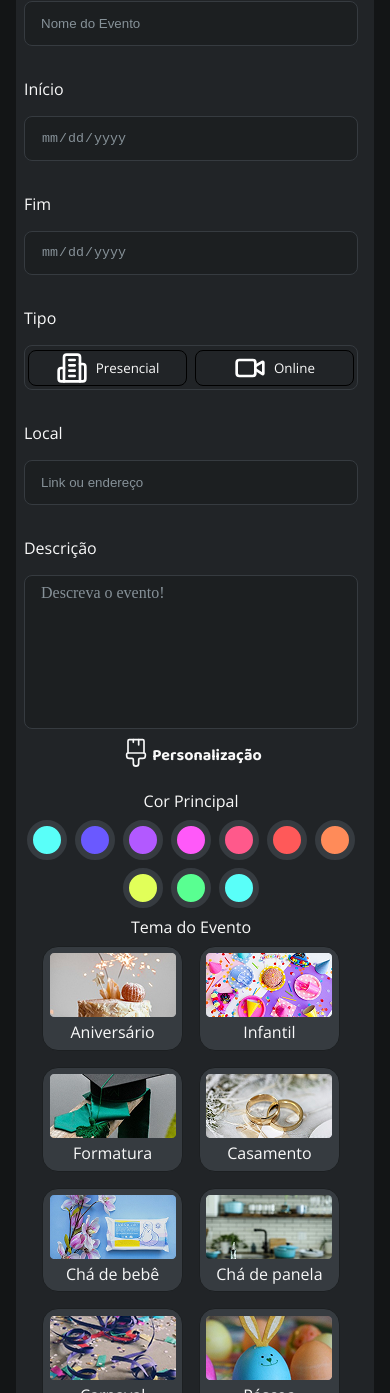
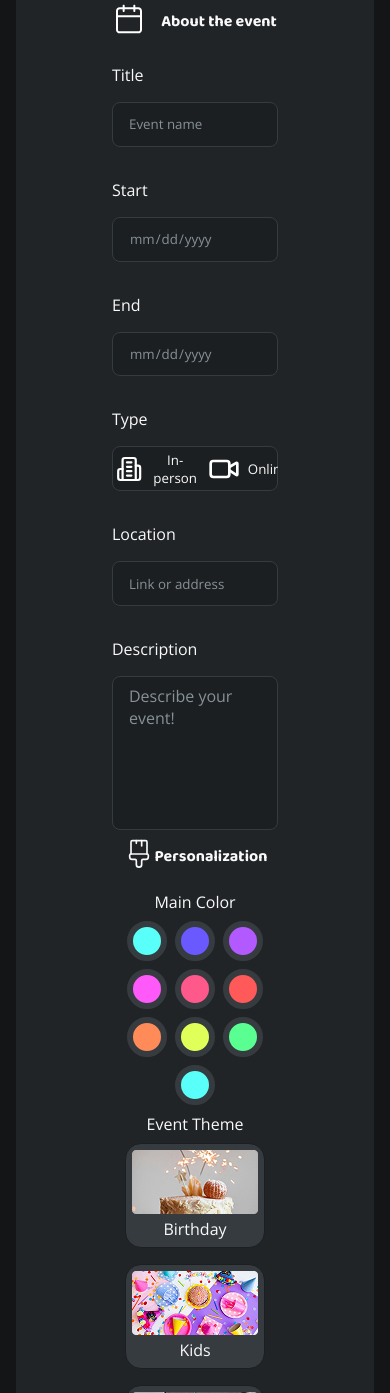
Before and after one commit to Mauricioibzde/Event-Invitation-Form, a plain HTML site: page index.html in a window 390 px wide. Shown: the part 607-2000 px from the top of the page. Drawn offline with nearby package versions, Linux system fonts and the light colour scheme.

Commit message:
Css done

```diff
--- a/index.html
+++ b/index.html
@@ -6,77 +6,56 @@
 <link href="https://fonts.googleapis.com/css2?family=Open+Sans:ital,wght@0,300..800;1,300..800&family=Leckerli+One&family=Baloo+2:wght@400..800&display=swap" rel="stylesheet">
 <meta charset="UTF-8">
 <meta name="viewport" content="width=device-width, initial-scale=1.0">
-<title>Formulário de convite</title>
+<title>Invitation Form</title>
 <link rel="stylesheet" href="style/index.css">
+</head>
 
-</head>
 <body>
-    <main class="grid column-grid  mobile-column">
-      <section class="background-high-light  background-fixed background-aside-mobile">
+    <main class="grid column-grid mobile-column">
+      <section class="background-high-light background-fixed background-aside-mobile">
           <div>
             <p><img src="assets/icons/icons-party.png" alt=""></p>
             <h1 class="logo">Festivity</h1>
-            <p><span>Crie um convite digital para o seu evento</span></p>
+            <p><span>Create a digital invitation for your event</span></p>
         </div>
       </section>
-       <section class="aside-form section-principal">
-         <aside class="container aside-mobile ">
+
+      <section class="aside-form section-principal">
+         <aside class="aside-mobile">
             <header>
-                <h1>Crie seu convite</h1>
+                <h1>Create your invitation</h1>
             </header>
+
             <form>
                 <header>
                     <span><img src="assets/icons/calendar.svg" alt=""></span>
-                    <span class="baloo-txt">Sobre o evento</span>
+                    <span class="baloo-txt">About the event</span>
                </header>
 
                 <div class="menu-form grid grid-form">
                     <div class="menu-form-title-name-of-event">
-                        <label for="title-of-event"><span>Título</span></label>
-                        <input id="input-title-of-event" type="text" name="titulo" placeholder="Nome do Evento" required>
+                        <label for="title-of-event"><span>Title</span></label>
+                        <input id="input-title-of-event" type="text" name="title" placeholder="Event name" required>
                    </div>
+
                     <div class="menu-form-start">
-                        <label for="inicio-evento"><span>Início</span></label>
-                        <input id="inicio-evento" type="date" name="inicio" required />
+                        <label for="inicio-evento"><span>Start</span></label>
+                        <input id="inicio-evento" type="date" name="start" required />
                     </div>
 
-
-                    <!--<div class="menu-form-end">
-                        <p><span>Fim</span></p>
-                        <input id="" type="date" placeholder="">
-                   </div>
-
-                     <div class="menu-btn-select">
-                        <p><span>Tipo</span></p>
-                        <div class="btn-form">
-                             <button id="btn-building"><svg xmlns="http://www.w3.org/2000/svg" width="32" height="32" viewBox="0 0 24 24" fill="none" stroke="currentColor" stroke-width="2" stroke-linecap="round" stroke-linejoin="round" class="lucide lucide-building2-icon lucide-building-2"><path d="M6 22V4a2 2 0 0 1 2-2h8a2 2 0 0 1 2 2v18Z"/><path d="M6 12H4a2 2 0 0 0-2 2v6a2 2 0 0 0 2 2h2"/><path d="M18 9h2a2 2 0 0 1 2 2v9a2 2 0 0 1-2 2h-2"/><path d="M10 6h4"/><path d="M10 10h4"/><path d="M10 14h4"/><path d="M10 18h4"/></svg><span>Presencial</span></button>
-                              <button id="btn-video"><svg xmlns="http://www.w3.org/2000/svg" width="32" height="32" viewBox="0 0 24 24" fill="none" stroke="currentColor" stroke-width="2" stroke-linecap="round" stroke-linejoin="round" class="lucide lucide-video-icon lucide-video"><path d="m16 13 5.223 3.482a.5.5 0 0 0 .777-.416V7.87a.5.5 0 0 0-.752-.432L16 10.5"/><rect x="2" y="6" width="14" height="12" rx="2"/></svg><span>Online</span></button>
-                        </div>
-
-                   </div>
-
-                      <div class="menu-local-input">
-                        <p><span>Local</span></p>
-                        <input type="text" placeholder="Link ou endereço">
-                   </div>
-
-                     <div class="menu-description-input">
-                        <p><span>Descrição</span></p>
-                        <input type="text" placeholder="Link ou endereço">
-                   </div>-->
-
                    <div class="menu-form-end">
-                    <label for="fim-evento"><span>Fim</span></label>
-                    <input id="fim-evento" type="date" name="fim" required />
+                    <label for="fim-evento"><span>End</span></label>
+                    <input id="fim-evento" type="date" name="end" required />
                     </div>
 
                     <div class="menu-btn-select">
-                    <label><span>Tipo</span></label> <!-- Sem 'for' pois é um grupo de botões -->
-                    <div class="btn-form" role="group" aria-label="Tipo do evento">
+                    <label><span>Type</span></label> <!-- No 'for' since it's a button group -->
+                    <div class="btn-form" role="group" aria-label="Event type">
                         <button id="btn-building" type="button" aria-pressed="false">
                         <svg xmlns="http://www.w3.org/2000/svg" width="32" height="32" viewBox="0 0 24 24" fill="none" stroke="currentColor" stroke-width="2" stroke-linecap="round" stroke-linejoin="round" class="lucide lucide-building2-icon lucide-building-2"><path d="M6 22V4a2 2 0 0 1 2-2h8a2 2 0 0 1 2 2v18Z"/><path d="M6 12H4a2 2 0 0 0-2 2v6a2 2 0 0 0 2 2h2"/><path d="M18 9h2a2 2 0 0 1 2 2v9a2 2 0 0 1-2 2h-2"/><path d="M10 6h4"/><path d="M10 10h4"/><path d="M10 14h4"/><path d="M10 18h4"/></svg>
-                        <span>Presencial</span>
+                        <span>In-person</span>
                         </button>
+
                         <button id="btn-video" type="button" aria-pressed="false">
                         <svg xmlns="http://www.w3.org/2000/svg" width="32" height="32" viewBox="0 0 24 24" fill="none" stroke="currentColor" stroke-width="2" stroke-linecap="round" stroke-linejoin="round" class="lucide lucide-video-icon lucide-video"><path d="m16 13 5.223 3.482a.5.5 0 0 0 .777-.416V7.87a.5.5 0 0 0-.752-.432L16 10.5"/><rect x="2" y="6" width="14" height="12" rx="2"/></svg>
                         <span>Online</span>
@@ -85,27 +64,26 @@
                     </div>
 
                     <div class="menu-local-input">
-                    <label for="local-evento"><span>Local</span></label>
-                    <input id="local-evento" type="text" name="local" placeholder="Link ou endereço" />
+                    <label for="local-evento"><span>Location</span></label>
+                    <input id="local-evento" type="text" name="location" placeholder="Link or address" />
                     </div>
 
                     <div class="menu-description-text-area">
-                    <label for="descricao-evento"><span>Descrição</span></label>
-                    <textarea id="text-area" name="descricao" placeholder="Descreva o evento!" rows="3"></textarea>
+                    <label for="descricao-evento"><span>Description</span></label>
+                    <textarea id="text-area" name="description" placeholder="Describe your event!" rows="3"></textarea>
                     </div>
-
-
                 </div>
             </form>
+
             <section class="Personalization">
                 <header class="gap-0">
                     <span><svg xmlns="http://www.w3.org/2000/svg" width="32" height="32" viewBox="0 0 24 24" fill="none" stroke="currentColor" stroke-width="1.25" stroke-linecap="round" stroke-linejoin="round" class="lucide lucide-paintbrush-vertical-icon lucide-paintbrush-vertical"><path d="M10 2v2"/><path d="M14 2v4"/><path d="M17 2a1 1 0 0 1 1 1v9H6V3a1 1 0 0 1 1-1z"/><path d="M6 12a1 1 0 0 0-1 1v1a2 2 0 0 0 2 2h2a1 1 0 0 1 1 1v2.9a2 2 0 1 0 4 0V17a1 1 0 0 1 1-1h2a2 2 0 0 0 2-2v-1a1 1 0 0 0-1-1"/></svg></span>
-                    <span class="baloo-txt">Personalização</span>
+                    <span class="baloo-txt">Personalization</span>
                 </header>
 
-                <header><p>Cor Principal</p></header>
+                <header><p>Main Color</p></header>
                 <div class="color-btn color-btn-align">
-                <button id="color-btn-1"></button>
+                        <button id="color-btn-1"></button>
                         <button id="color-btn-2"></button>
                         <button id="color-btn-3"></button>
                         <button id="color-btn-4"></button>
@@ -116,44 +94,44 @@
                         <button id="color-btn-9"></button>
                         <button id="color-btn-10"></button>
                 </div>
-                <header><p>Tema do Evento</p></header>
 
+                <header><p>Event Theme</p></header>
                 <div class="card-thema grid">
                     <div class="card">
                         <img src="assets/img/Image-01.png" alt="">
-                        <p><span>Aniversário</span></p>
+                        <p><span>Birthday</span></p>
                     </div>
                      <div class="card">
                         <img src="assets/img/image-02.png" alt="">
-                        <p><span>Infantil</span></p>
+                        <p><span>Kids</span></p>
                     </div>
                      <div class="card">
                         <img src="assets/img/image-03.png" alt="">
-                        <p><span>Formatura</span></p>
+                        <p><span>Graduation</span></p>
                     </div>
                      <div class="card">
                         <img src="assets/img/Image-04.png" alt="">
-                        <p><span>Casamento</span></p>
+                        <p><span>Wedding</span></p>
                     </div>
                      <div class="card">
                         <img src="assets/img/Image-05.png" alt="">
-                        <p><span>Chá de bebê</span></p>
+                        <p><span>Baby Shower</span></p>
                     </div>
                      <div class="card">
                         <img src="assets/img/Image-06.png" alt="">
-                        <p><span>Chá de panela</span></p>
+                        <p><span>Bridal Shower</span></p>
                     </div>
                      <div class="card">
                         <img src="assets/img/Image-07.png" alt="">
-                        <p><span>Carnaval</span></p>
+                        <p><span>Carnival</span></p>
                     </div>
                      <div class="card">
                         <img src="assets/img/Image-08.png" alt="">
-                        <p><span>Páscoa</span></p>
+                        <p><span>Easter</span></p>
                     </div>
                      <div class="card">
                         <img src="assets/img/Image-09.png" alt="">
-                        <p><span>São João</span></p>
+                        <p><span>June Festival</span></p>
                     </div>
                      <div class="card">
                         <img src="assets/img/Image-10.png" alt="">
@@ -161,88 +139,73 @@
                     </div>
                      <div class="card">
                         <img src="assets/img/Image-11.png" alt="">
-                        <p><span>Natal</span></p>
+                        <p><span>Christmas</span></p>
                     </div>
                      <div class="card">
-                        <img src="assets/img/Image-12.png " alt="">
-                        <p><span>Outro</span></p>
+                        <img src="assets/img/Image-12.png" alt="">
+                        <p><span>Other</span></p>
                     </div>
-
                 </div>
             </section>
 
             <section>
                 <div class="btn-switch-upload">
                     <div class="btn-switch">
-                        <p><span>Estilo</span></p>
+                        <p><span>Style</span></p>
                         <label class="switch">
                             <input type="checkbox">
                             <span class="slider"></span>
                         </label>
                     </div>
                     <div class="btn-data">
-                        <!--I'am Here!-->
+                        <!-- I'm here! -->
                     </div>
                 </div>
 
                  <header>
                     <span><img src="assets/icons/contact.svg" alt=""></span>
-                    <span class="baloo-txt">Dados para Contato</span>
+                    <span class="baloo-txt">Contact Information</span>
                 </header>
 
                 <div class="menu-data-user grid">
                     <div>
-                        <label for="nome-contato"><span>Nome</span></label>
-                        <input id="nome-contato" name="nome" type="text" placeholder="Nome Completo" required>
+                        <label for="nome-contato"><span>Name</span></label>
+                        <input id="nome-contato" name="name" type="text" placeholder="Full Name" required>
                     </div>
                     <div>
                         <label for="email-contato"><span>Email</span></label>
-                        <input id="email-contato" name="email" type="email" placeholder="exemplo@email.com" required>
+                        <input id="email-contato" name="email" type="email" placeholder="example@email.com" required>
                     </div>
                     <div>
-                        <label for="telefone-contato"><span>Telefone</span></label>
-                        <input id="telefone-contato" name="telefone" type="tel" placeholder="(99) 99999-9999" required>
+                        <label for="telefone-contato"><span>Phone</span></label>
+                        <input id="telefone-contato" name="phone" type="tel" placeholder="(99) 99999-9999" required>
                     </div>
                 </div>
-
 
                 <div class="terms-and-conditions">
                    <div class="terms-01 conditions">
                      <input type="checkbox">
-                    <p>Li e concordo com os <span>Termos e Condições</span> e com a <span>Política de Privacidade</span></p>
+                    <p>I have read and agree to the <span>Terms and Conditions</span> and <span>Privacy Policy</span></p>
                    </div>
                    <div class="terms-02 conditions">
                      <input type="checkbox">
-                    <p>Aceito receber atualizações e promoções por e-mail</p>
+                    <p>I agree to receive updates and promotions by email</p>
                    </div>
                    <div class="terms-03 conditions">
                      <input type="checkbox">
-                    <p>Aceito receber atualizações e promoções por e-mail</p>
+                    <p>I agree to receive updates and promotions by email</p>
                    </div>
                 </div>
-
 
                 <div class="btn-invite-send-class">
                     <button id="btn-invite-send">
                         <img src="./assets/icons/ticket.svg" alt="">
-                        <span>Gerar Convite</span>
+                        <span>Generate Invitation</span>
                     </button>
                 </div>
-
-
             </section>
-
-
-
-
         </aside>
-
-
-
-       </section> <!--Section-Principal-->
-
+       </section> <!--Main Section-->
     </main>
-
-
 </body>
 </html>
--- a/style/aside.css
+++ b/style/aside.css
@@ -3,6 +3,9 @@
   overflow-y: auto;
   background-color: var(--shape-body);
   border-radius: 1rem;
+  padding: 4rem 6rem;
+
+
 
 }
 
@@ -28,27 +31,8 @@
   grid-column: span 2/3;
   display: grid;
 
-  & #text-area {
-    all: unset;
-    /* remove praticamente todos os estilos padrões */
-
-    /* Agora você aplica só o que quiser */
-    height: 8.5rem;
-    padding: .5rem 1rem;
-    border-radius: .5rem;
-    border: 1px solid var(--input-stroke);
-    background-color: var(--input-base);
-    color: var(--input-placeholder);
 
 
-    resize: none;
-
-    outline: none;
-
-
-
-
-  }
 
 }
 
@@ -59,22 +43,30 @@ textarea::placeholder {
 
 .btn-form {
   display: flex;
+  padding: .2rem;
   gap: .5rem;
-  border: solid 1px var(--input-stroke);
-  padding: .2rem;
+   border: none;
   height: 2.8rem;
   border-radius: .5rem;
+  border: solid 1px var(--input-stroke);
+  background-color: var(--input-base);
 
 & button {
   width: 100%;
   background-color: transparent;
   border-radius: .5rem;
-    border: solid 1px;
+  border: none;
   display: flex;
   justify-content: center;
   align-items: center;
   gap: .5rem;
   cursor: pointer;
+
+  &:focus {
+    background-color: var(--shape-hover);
+  }
+}
+
 
 
     & span {
@@ -249,6 +241,12 @@ input[type="date"] {
   display: grid;
   justify-content: left;
   padding-block: 2.5rem;
+
+  & span {
+    color: var(--brand-light);
+    border-bottom: solid 1px white;
+
+  }
 }
 
 .terms-02,
@@ -293,4 +291,5 @@ input[type="date"] {
 .btn-invite-send-class {
   display: flex;
   justify-content: end;
+  padding: 3rem;
 }
--- a/style/global.css
+++ b/style/global.css
@@ -94,3 +94,35 @@ header {
 
 
 }
+
+
+
+   #text-area {
+    all: unset;
+
+    /* remove praticamente todos os estilos padrões */
+
+    /* Agora você aplica só o que quiser */
+    height: 8.5rem;
+    padding: .5rem 1rem;
+    border-radius: .5rem;
+    border: 1px solid var(--input-stroke);
+    background-color: var(--input-base);
+    color: var(--input-placeholder);
+
+
+
+    resize: none;
+
+    outline: none;
+
+
+
+
+  }
+
+
+   #text-area , input , button {
+font-family: var(--font-family-open-sans);
+
+   }
--- a/style/scroll.css
+++ b/style/scroll.css
@@ -1,9 +1,3 @@
-.aside-form {
-  overflow-y: auto;
-  background-color: var(--shape-body);
-  border-radius: 1rem;
-  padding-right: 8px; /* evita que o scroll esconda conteúdo */
-}
 
 /* Scrollbar para Chrome, Edge e Safari */
 .aside-form::-webkit-scrollbar {
```
Lines whose indentation alone changed are shown as unchanged.
